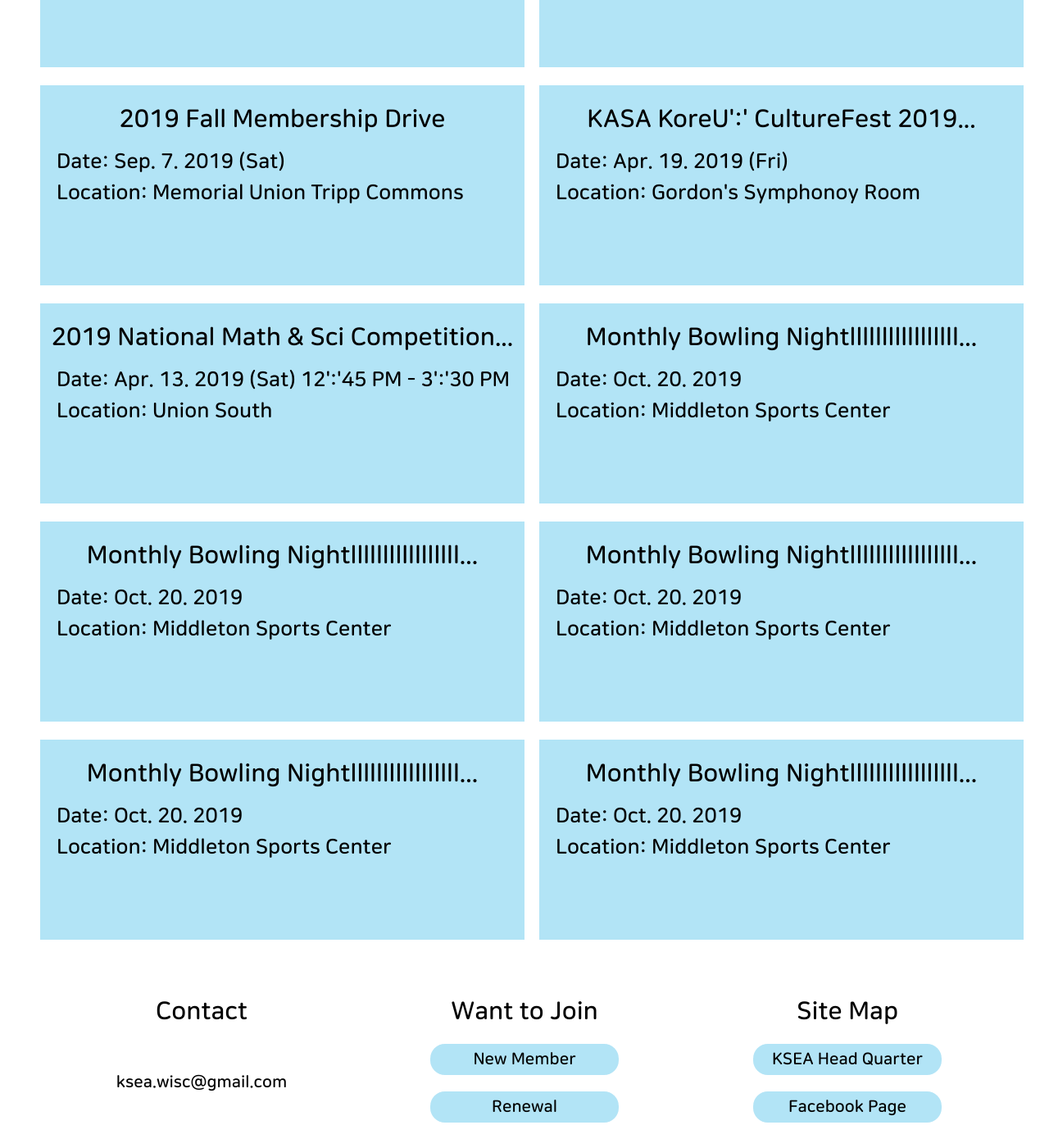
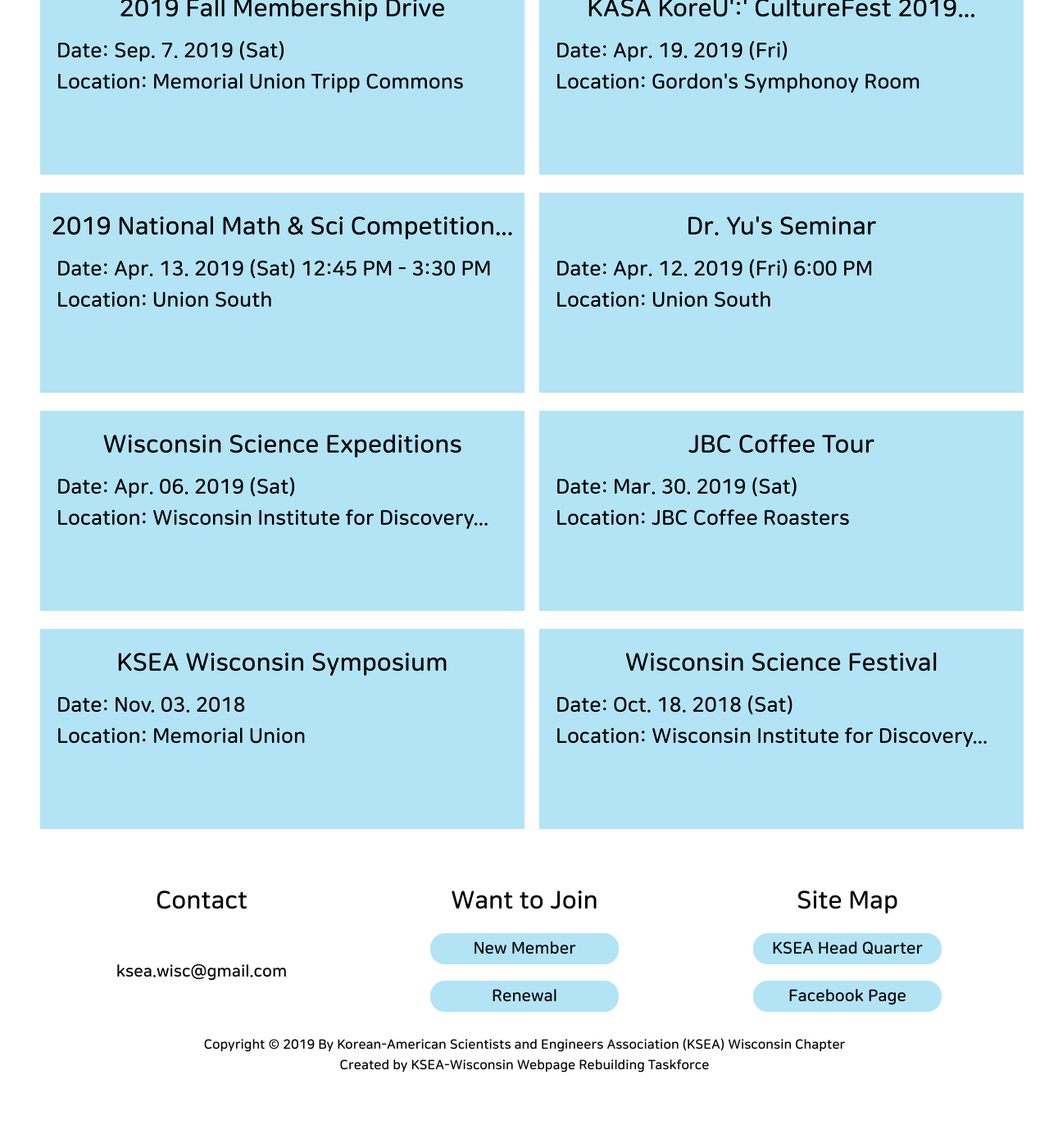
Before and after one commit to KSEAWisconsin/kseawisconsin.github.io, a Jekyll site: the page built from events.html, in a window 1280 px wide and 1400 px high, scrolled down 767 px. Shown: the whole window at 82% size. Built offline with Jekyll 4.4.1, drawn with Linux system fonts in a browser that asks for light colours; after the commit the page ends 2105 px from its top, so only the background shows below that; some of the changed text lies outside the part shown.

Commit message:
events_events.yml text finished still needs more information button, events.html's unnecessary part removed

```diff
--- a/_data/events_events.yml
+++ b/_data/events_events.yml
@@ -29,30 +29,30 @@
 
 - event_name: 2019 National Math & Sci Competition
   detail_url:
-  date: Apr. 13. 2019 (Sat) 12'&#58;'45 PM - 3'&#58;'30 PM
+  date: Apr. 13. 2019 (Sat) 12&#58;45 PM - 3&#58;30 PM
   location: Union South
 
-- event_name: Monthly Bowling Nightlllllllllllllllll
+- event_name: Dr. Yu's Seminar
   detail_url:
-  date: Oct. 20. 2019
-  location: Middleton Sports Center
+  date: Apr. 12. 2019 (Fri) 6&#58;00 PM
+  location: Union South
 
-- event_name: Monthly Bowling Nightlllllllllllllllll
+- event_name: Wisconsin Science Expeditions
   detail_url:
-  date: Oct. 20. 2019
-  location: Middleton Sports Center
+  date: Apr. 06. 2019 (Sat)
+  location: Wisconsin Institute for Discovery
 
-- event_name: Monthly Bowling Nightlllllllllllllllll
+- event_name: JBC Coffee Tour
   detail_url:
-  date: Oct. 20. 2019
-  location: Middleton Sports Center
+  date: Mar. 30. 2019 (Sat)
+  location: JBC Coffee Roasters
 
-- event_name: Monthly Bowling Nightlllllllllllllllll
+- event_name: KSEA Wisconsin Symposium
   detail_url:
-  date: Oct. 20. 2019
-  location: Middleton Sports Center
+  date: Nov. 03. 2018
+  location: Memorial Union
 
-- event_name: Monthly Bowling Nightlllllllllllllllll
+- event_name: Wisconsin Science Festival
   detail_url:
-  date: Oct. 20. 2019
-  location: Middleton Sports Center
+  date: Oct. 18. 2018 (Sat)
+  location: Wisconsin Institute for Discovery
--- a/events.html
+++ b/events.html
@@ -7,12 +7,9 @@
   <div class = "greeting">
     <p id = "english">NEWS & EVENTS</p>
     <p id = "description">To get faster update of our events, please follow our Facebook Page<br>
-      <br>
-      We are open to everyone who is interested in science and engineering.
     </p>
   </div>
     <div class = "upcomming_events">
-        <p id = "title">Upcoming Events</p>
         <div class = "grid_wrapper">
           {% for item in site.data.events_events%}
             <div class = "event-wrapper">
```
